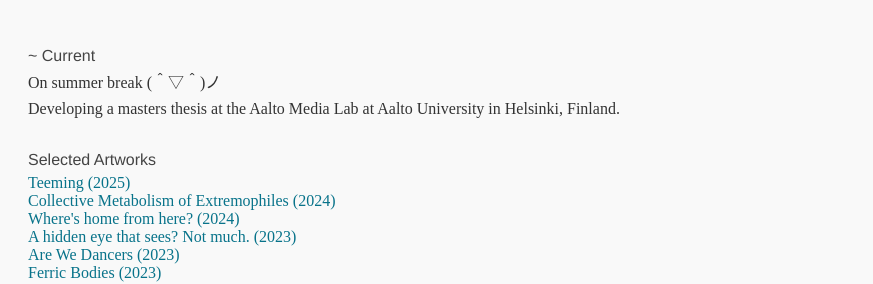
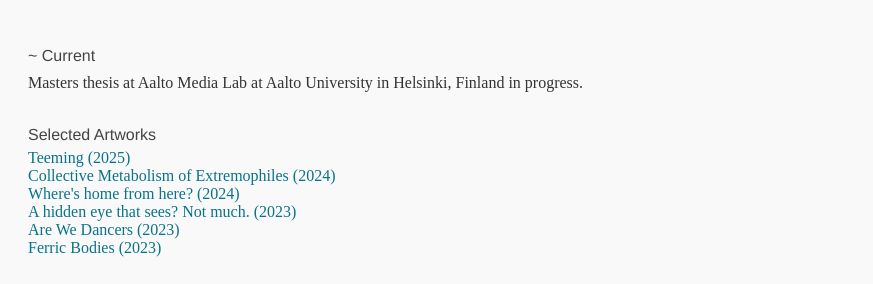
Before and after one commit to bmelchior0/bmelchior0.github.io, a plain HTML site: page index.html in a window 1280 px wide. Shown: the part 184-468 px from the top of the page, 0-873 px from the left. Drawn offline with Linux system fonts and the light colour scheme; grey boxes are pictures that could not be loaded.

Commit message:
summer break update

```diff
--- a/index.html
+++ b/index.html
@@ -36,8 +36,7 @@
   <section class="current">
     <h3>~ Current </h3>
     <p>
-      On summer break (＾▽＾)ノ <br>
-      Developing a masters thesis at the Aalto Media Lab at Aalto University in Helsinki, Finland.
+      Masters thesis at Aalto Media Lab at Aalto University in Helsinki, Finland in progress.
     </p>
   </section>
 
```
